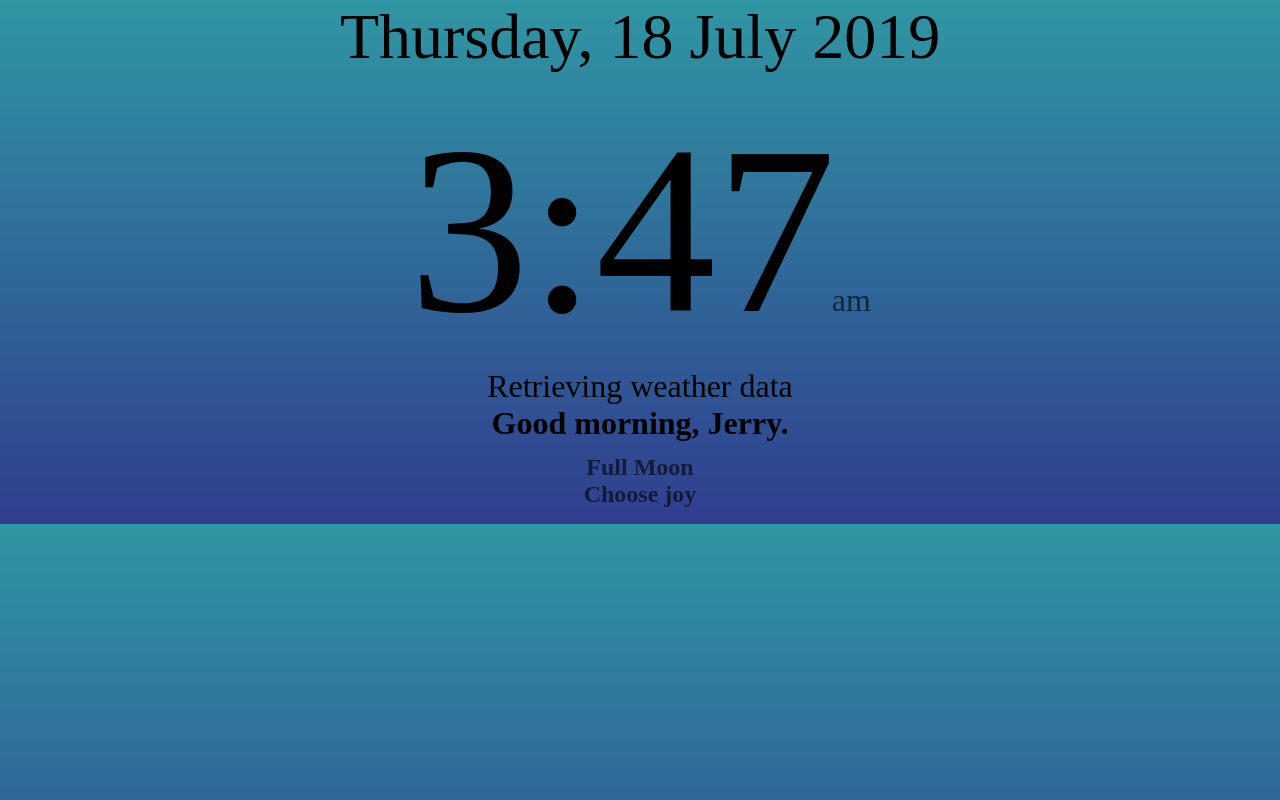
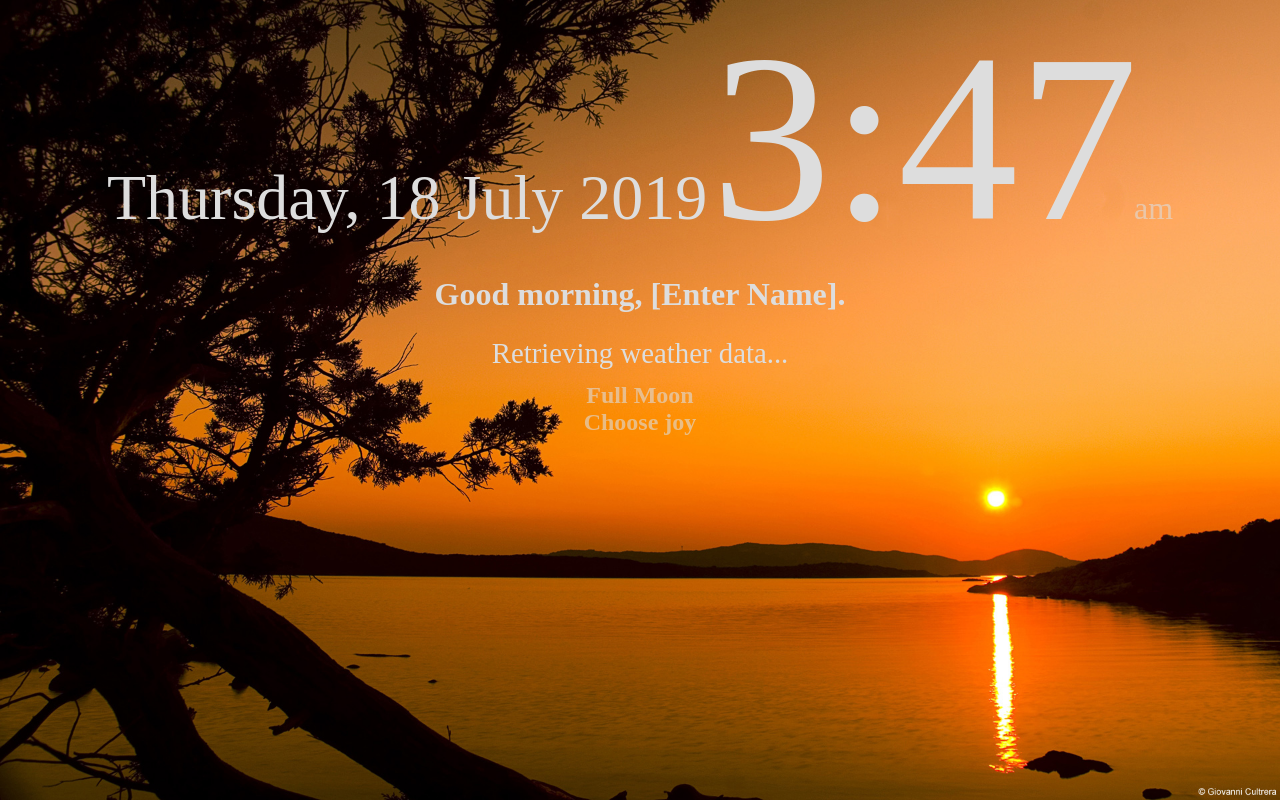
Before and after one commit to realjhoo/time-and-weather, a plain HTML site: page index.html in a window 1280 px wide. Drawn offline with Linux system fonts and the light colour scheme.

Commit message:
17 July Commit

```diff
--- a/css/style.css
+++ b/css/style.css
@@ -5,23 +5,37 @@
 }
 
 body {
+   /* display: flex; */
+   /* flex-direction: column; */
    text-align: center;
-   background: linear-gradient(rgb(47, 150, 163), rgb(48, 62, 143));
-   color: #000;
+   background-repeat: no-repeat;
+   background-size: cover;
+   background-color: #000;
+   color: #333;
+   /* color: rgb(147, 198, 240); */
 }
 
 #xdate {
    font-size: 4rem;
 }
 
-#temperature,
-#degree,
-#summary {
-   font-size: 2rem;
+#time {
+   font-size: 15rem;
 }
 
-#time {
-   font-size: 15rem;
+/* greeting, name and period */
+h1 {
+   padding-bottom: 1.5rem;
+}
+
+#period {
+   margin-left: -8px;
+}
+
+#temperature,
+#heat-index,
+#summary {
+   font-size: 1.8rem;
 }
 
 #ampm {
--- a/index.html
+++ b/index.html
@@ -3,31 +3,35 @@
 <head>
     <meta name="viewport" content="width=device-width, initial-scale=1">
     <link rel="stylesheet" href="css/style.css">
-    <title>Time and Weather
-    </title>
+    <title>Kindle Weather</title>
 </head>
 <html>
 
 <body>
-    <p id="xdate">Date</p><br>
-    <span id="time">Time</span>
-    <span id="ampm"></span> <br>
     <p>
-        <span id="temperature">Retrieving weather data</span>
-        <span id="degree"></span>
-        <span id="summary"></span>
+        <span id="xdate">Date</span>
+        <span id="time">Time</span>
+        <span id="ampm"></span>
     </p>
     <h1>
-        <span id="greeting">Hello,</span>
-        <span>Jerry.</span>
+        <span id="greeting">Hello</span>
+        <!-- make this content editable -->
+        <span id="name" contenteditable="true"></span>
+        <span id="period">.</span>
     </h1>
+
+    <p id="temperature">Retrieving weather data...</p>
+    <p id="heat-index"></p>
+    <p id="summary"></p>
+
+
     <h2 id="moonphase"> - </h2>
     <h2 id="message">Uh oh... something went wrong.</h2>
 
     <!-- JavaScript Starts Here -->
-    <script>
-    </script>
+
     <script src="js/app.js"></script>
+
 </body>
 
 </html>
--- a/js/app.js
+++ b/js/app.js
@@ -1,3 +1,4 @@
+// =-=-=-=-=-=-=-=-=-=-=-=-=-=-=-=-=-=-=-=-=-=-=-=-=-=-=-=-=-=-=-=-=
 function showDate() {
    const days = [
       "Sunday",
@@ -24,22 +25,23 @@ function showDate() {
       "December"
    ];
 
-   var today = new Date(),
+   let today = new Date(),
       day = today.getDay(),
       dato = today.getDate(),
       month = today.getMonth(),
       year = today.getFullYear();
 
-   var fullDate = days[day] + ", " + dato + " " + months[month] + " " + year;
+   let fullDate = days[day] + ", " + dato + " " + months[month] + " " + year;
 
    document.getElementById("xdate").innerHTML = fullDate;
 }
 
+// =-=-=-=-=-=-=-=-=-=-=-=-=-=-=-=-=-=-=-=-=-=-=-=-=-=-=-=-=-=-=-=-=
 function showTime() {
-   var today = new Date(),
+   let today = new Date(),
       hour = today.getHours(),
       min = today.getMinutes();
-   var amPm;
+   let amPm;
 
    if (hour < 12) {
       amPm = "am";
@@ -54,26 +56,34 @@ function showTime() {
    }
 
    min = (parseInt(min, 10) < 10 ? "0" : "") + min; // with leading zero
-   var fullTime = hour + ":" + min;
+   let fullTime = hour + ":" + min;
 
    document.getElementById("time").innerHTML = fullTime;
    document.getElementById("ampm").innerHTML = amPm;
 }
 
+// =-=-=-=-=-=-=-=-=-=-=-=-=-=-=-=-=-=-=-=-=-=-=-=-=-=-=-=-=-=-=-=-=
 function setGreet() {
-   var today = new Date(),
+   let today = new Date(),
       hour = today.getHours(),
       greeting = document.getElementById("greeting");
 
    if (hour < 12) {
       greeting.textContent = "Good morning, ";
+      document.body.style.backgroundImage = "url('../img/morning.jpeg')";
+      document.body.style.color = "#ddd";
    } else if (hour < 18) {
       greeting.textContent = "Good afternoon, ";
+      document.body.style.backgroundImage = "url('../img/afternoon.jpeg')";
+      document.body.style.color = "#333";
    } else {
       greeting.textContent = "Good evening, ";
+      document.body.style.backgroundImage = "url('../img/evening.jpeg')";
+      document.body.style.color = "#ddd";
    }
 }
 
+// =-=-=-=-=-=-=-=-=-=-=-=-=-=-=-=-=-=-=-=-=-=-=-=-=-=-=-=-=-=-=-=-=
 function showPhase() {
    const phase = [
       "New Moon",
@@ -85,8 +95,8 @@ function showPhase() {
       "Last Quarter Moon",
       "Waning Crescent Moon"
    ];
-   var c = (e = jd = b = 0);
-   var today = new Date(),
+   let c = (e = jd = b = 0);
+   let today = new Date(),
       dato = today.getDate(),
       month = today.getMonth(),
       year = today.getFullYear();
@@ -113,10 +123,11 @@ function showPhase() {
    document.getElementById("moonphase").innerHTML = phase[b];
 }
 
+// =-=-=-=-=-=-=-=-=-=-=-=-=-=-=-=-=-=-=-=-=-=-=-=-=-=-=-=-=-=-=-=-=
 function getMessage() {
-   var today = new Date();
+   let today = new Date();
 
-   if (today.getMonth() === 1 && today.getDate() === 1) {
+   if (today.getMonth() === 0 && today.getDate() === 1) {
       return "New Year's Day";
    } else if (today.getMonth() === 0 && today.getDate() === 25) {
       return "You & Me Day";
@@ -161,6 +172,7 @@ function getMessage() {
    }
 }
 
+// =-=-=-=-=-=-=-=-=-=-=-=-=-=-=-=-=-=-=-=-=-=-=-=-=-=-=-=-=-=-=-=-=
 function rndMessage() {
    const randomMessages = [
       "You matter",
@@ -200,13 +212,14 @@ function rndMessage() {
       "Vigor is better than lifelessness",
       "Ancestry is better than rootlessness"
    ];
-   var max = randomMessages.length;
-   var rndNum = Math.floor(Math.random() * max);
+   let max = randomMessages.length;
+   let rndNum = Math.floor(Math.random() * max);
    return randomMessages[rndNum];
 }
 
+// =-=-=-=-=-=-=-=-=-=-=-=-=-=-=-=-=-=-=-=-=-=-=-=-=-=-=-=-=-=-=-=-=
 function showMessage() {
-   var message = "";
+   let message = "";
    message = getMessage();
 
    if (message == "random") {
@@ -216,10 +229,11 @@ function showMessage() {
    document.getElementById("message").innerHTML = message;
 }
 
+// =-=-=-=-=-=-=-=-=-=-=-=-=-=-=-=-=-=-=-=-=-=-=-=-=-=-=-=-=-=-=-=-=
 function showWeather() {
-   var lat, long;
-   var temp = document.getElementById("temperature"),
-      deg = document.getElementById("degree"),
+   let lat, long;
+   let temp = document.getElementById("temperature"),
+      heat_index = document.getElementById("heat-index"),
       summ = document.getElementById("summary");
 
    if (navigator.geolocation) {
@@ -236,39 +250,77 @@ function showWeather() {
             .then(weather_data => {
                const { temperature } = weather_data.currently;
                const { summary } = weather_data.currently;
-               // conventially written as:
-               // const temperature = weather_data.currently.temperature;
+               const { apparentTemperature } = weather_data.currently;
 
-               temp.textContent = "It's currently " + parseInt(temperature);
-               deg.innerHTML = "&#176;";
-               summ.textContent = "  and " + summary.toLowerCase();
+               temp.innerHTML =
+                  "Temperature: " + parseInt(temperature) + "&#176;";
+               heat_index.innerHTML =
+                  "Heat index: " + parseInt(apparentTemperature) + "&#176;";
+               summ.textContent = "Currently, it's " + summary.toLowerCase();
             });
       });
    } else {
       // geolocation does not work
       document.getElementById("temperature").textContent =
          "Unable to retrieve weather.";
-      //     // this could be replaced by hard code for SLTX and API call
-      //     // if that also doesn't work, then display the above error msg
+   }
+   setTimeout(showWeather, 300000);
+}
+
+// =-=-=-=-=-=-=-=-=-=-=-=-=-=-=-=-=-=-=-=-=-=-=-=-=-=-=-=-=-=-=-=-=
+function getName() {
+   let name = document.getElementById("name");
+   if (localStorage.getItem("name") === null) {
+      name.textContent = "[Enter Name]";
+   } else {
+      name.textContent = localStorage.getItem("name");
    }
 }
 
+// =-=-=-=-=-=-=-=-=-=-=-=-=-=-=-=-=-=-=-=-=-=-=-=-=-=-=-=-=-=-=-=-=
+function setName(event) {
+   let name = document.getElementById("name");
+   if (event.type === "keypress") {
+      if (event.which == 13 || event.keycode == 13) {
+         localStorage.setItem("name", event.target.innerText);
+         name.blur();
+      }
+   } else {
+      localStorage.setItem("name", event.target.innerText);
+   }
+}
+
+// =-=-=-=-=-=-=-=-=-=-=-=-=-=-=-=-=-=-=-=-=-=-=-=-=-=-=-=-=-=-=-=-=
+function changeMessage() {
+   let now = new Date(),
+      hour = now.getHours(),
+      minute = now.getMinutes(),
+      seconds = now.getSeconds();
+
+   if (hour == 0 && minute == 0 && seconds <= 7) {
+      showMessage(); // change the message at midnight
+   }
+}
+
+// =-=-=-=-=-=-=-=-=-=-=-=-=-=-=-=-=-=-=-=-=-=-=-=-=-=-=-=-=-=-=-=-=
+function initialize() {
+   showMessage(); // set initial message
+   showWeather(); // show initial weather
+   getName();
+   let name = document.getElementById("name");
+   name.addEventListener("keypress", setName);
+}
+
+// =-=-=-=-=-=-=-=-=-=-=-=-=-=-=-=-=-=-=-=-=-=-=-=-=-=-=-=-=-=-=-=-=
 function main() {
    showDate();
    showTime();
    setGreet();
    showPhase();
-   showWeather();
-   var now = new Date(),
-      hour = now.getHours(),
-      minute = now.getMinutes(),
-      seconds = now.getSeconds();
-
-   if (hour == 0 && minute == 0 && seconds <= 7) {
-      showMessage();
-   }
+   changeMessage();
    setTimeout(main, 5000);
 }
 
-showMessage(); // set initial message
+// =-=-=-=-=-=-=-=-=-=-=-=-=-=-=-=-=-=-=-=-=-=-=-=-=-=-=-=-=-=-=-=-=
+initialize();
 main();
--- a/style.css
+++ /dev/null
@@ -1,44 +0,0 @@
-* {
-   box-sizing: border-box;
-   padding: 0;
-   margin: 0;
-}
-
-body {
-   text-align: center;
-   /* background-color: rgb(147, 198, 240); */
-   background: linear-gradient(rgb(47, 150, 163), rgb(48, 62, 143));
-   color: #000;
-}
-
-#xdate {
-   font-size: 4rem;
-}
-
-#temperature,
-#degree,
-#summary {
-   font-size: 2rem;
-}
-
-#time {
-   font-size: 15rem;
-}
-
-#ampm {
-   font-size: 2rem;
-   opacity: 0.6;
-   margin-left: -0.5rem;
-}
-
-#message {
-   margin-bottom: 1rem;
-}
-
-#moonphase {
-   margin-top: 0.75rem;
-}
-
-h2 {
-   opacity: 0.6;
-}
```
Also changed, not shown: img/afternoon.jpeg (added), img/evening.jpeg (added), img/morning.jpeg (added), 2 other files.
